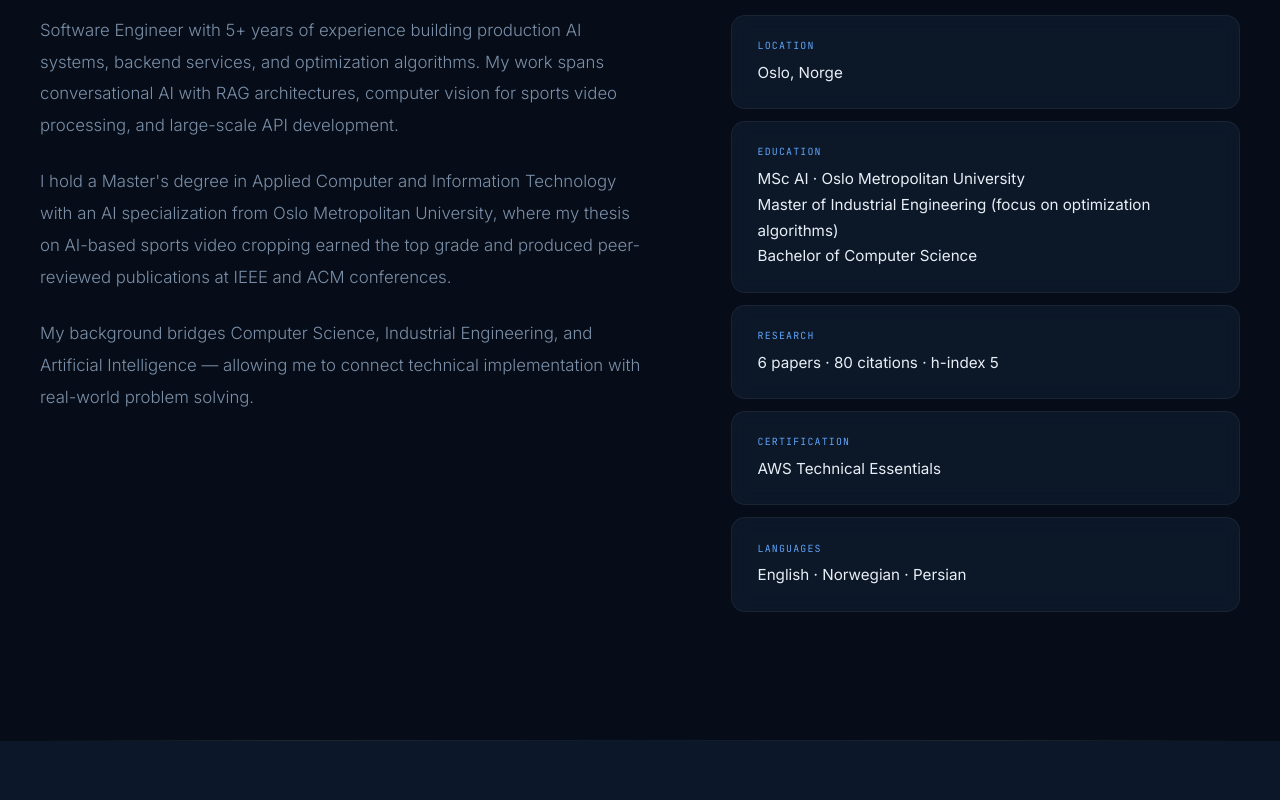
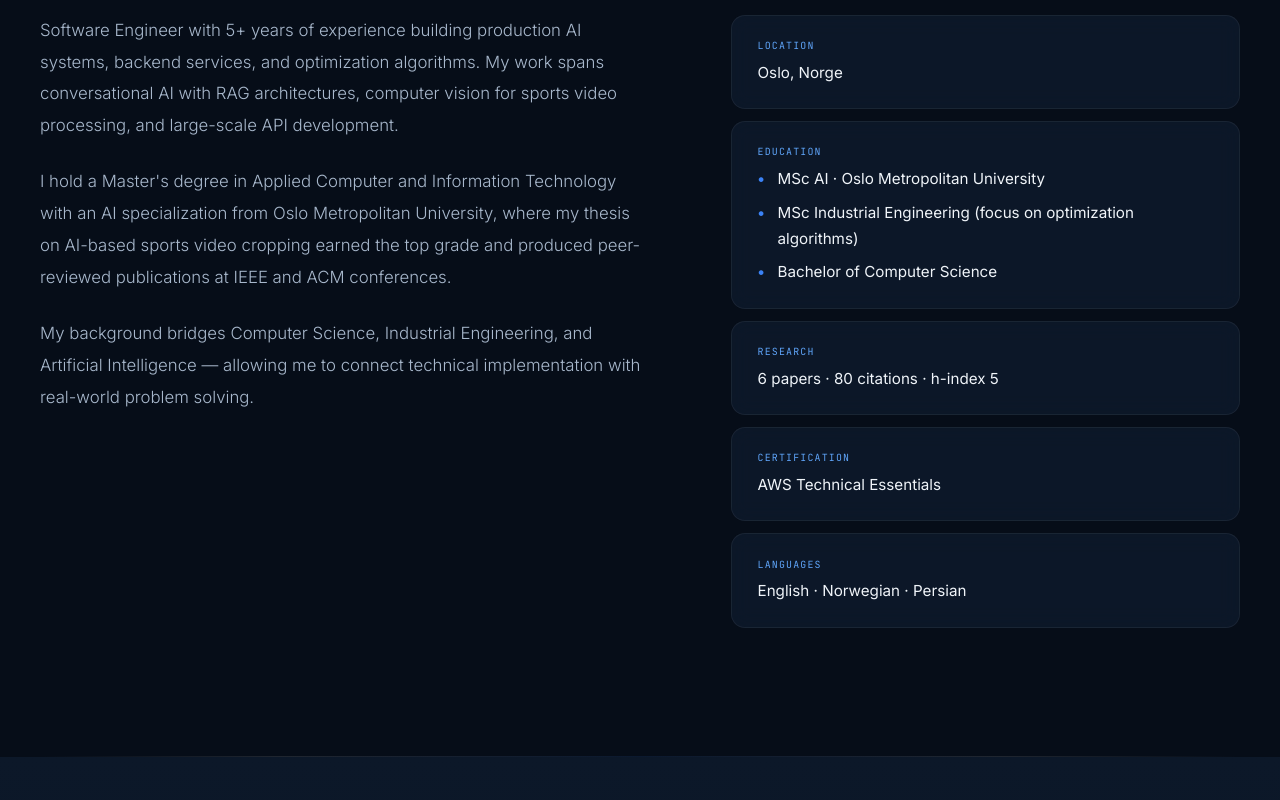
Before and after one commit to MMajidi1988/majidi.no, a plain HTML site: page index.html in a window 1280 px wide. Shown: the part 1060-1860 px from the top of the page. Drawn offline with nearby package versions, Linux system fonts and the light colour scheme.

Commit message:
address the feedbacks1

```diff
--- a/css/components/about.css
+++ b/css/components/about.css
@@ -53,3 +53,27 @@
   font-size: 0.95rem;
   font-weight: 400;
 }
+
+.acd .education-list {
+  list-style: none;
+  margin: 0;
+  padding: 0;
+}
+
+.acd .education-list li {
+  position: relative;
+  padding-left: 1.25rem;
+  margin-bottom: 0.5rem;
+}
+
+.acd .education-list li:last-child {
+  margin-bottom: 0;
+}
+
+.acd .education-list li::before {
+  content: '•';
+  position: absolute;
+  left: 0;
+  color: var(--acc);
+  font-weight: 700;
+}
--- a/css/variables.css
+++ b/css/variables.css
@@ -11,9 +11,9 @@
   --bg4: #1a2d4a;
 
   /* Text */
-  --text: #e8eef6;
-  --dim: #7b8fa8;
-  --dim2: #5a6f87;
+  --text: #f0f4f9;
+  --dim: #a8b8cc;
+  --dim2: #7b8fa8;
 
   /* Accent — blue */
   --acc: #3b82f6;
--- a/index.html
+++ b/index.html
@@ -63,12 +63,12 @@
         <div class="ag">
             <div class="at">
                 <p data-en="Software Engineer with 5+ years of experience building production AI systems, backend services, and optimization algorithms. My work spans conversational AI with RAG architectures, computer vision for sports video processing, and large-scale API development." data-no="Programvareutvikler med over 5 års erfaring innen produksjonsklare AI-systemer, backend-tjenester og optimaliseringsalgoritmer. Arbeidet mitt spenner fra konversasjons-AI med RAG-arkitekturer, computer vision for sportsvideo-prosessering, til storskala API-utvikling.">Software Engineer with 5+ years of experience building production AI systems, backend services, and optimization algorithms. My work spans conversational AI with RAG architectures, computer vision for sports video processing, and large-scale API development.</p>
-                <p data-en="I hold a Master's degree in Applied Computer and Information Technology with an AI specialization from Oslo Metropolitan University, where my thesis on AI-based sports video cropping earned the top grade and produced peer-reviewed publications at IEEE and ACM conferences." data-no="Jeg har en mastergrad i anvendt data- og informasjonsteknologi med spesialisering i AI fra OsloMet – storbyuniversitetet, hvor masteroppgaven min om AI-basert beskjæring av sportsvideoer fikk toppkarakter og resulterte i fagfellevurderte publikasjoner på IEEE- og ACM-konferanser.">I hold a Master's degree in Applied Computer and Information Technology with an AI specialization from Oslo Metropolitan University, where my thesis on AI-based sports video cropping earned the top grade and produced peer-reviewed publications at IEEE and ACM conferences.</p>
+                <p data-en="I hold a Master's degree in Applied Computer and Information Technology with an AI specialization from Oslo Metropolitan University, where my thesis on AI-based sports video cropping earned the top grade and produced peer-reviewed publications at IEEE and ACM conferences." data-no="Jeg har en mastergrad i anvendt data- og informasjonsteknologi med spesialisering i AI fra OsloMet – storbyuniversitetet, hvor masteroppgaven min om AI-basert behandling av sportsvideoer fikk toppkarakter og resulterte i fagfellevurderte publikasjoner på IEEE- og ACM-konferanser.">I hold a Master's degree in Applied Computer and Information Technology with an AI specialization from Oslo Metropolitan University, where my thesis on AI-based sports video cropping earned the top grade and produced peer-reviewed publications at IEEE and ACM conferences.</p>
                 <p data-en="My background bridges Computer Science, Industrial Engineering, and Artificial Intelligence — allowing me to connect technical implementation with real-world problem solving." data-no="Min bakgrunn bygger bro mellom informatikk, industriell ingeniørvitenskap og kunstig intelligens — noe som gjør at jeg kan koble teknisk implementering med virkelig problemløsning.">My background bridges Computer Science, Industrial Engineering, and Artificial Intelligence — allowing me to connect technical implementation with real-world problem solving.</p>
             </div>
             <div class="ac">
                 <div class="acd"><div class="cl" data-en="Location" data-no="Sted">Location</div><div class="cv">Oslo, Norge</div></div>
-                <div class="acd"><div class="cl" data-en="Education" data-no="Utdanning">Education</div><div class="cv" data-en="MSc AI · Oslo Metropolitan University<br>Master of Industrial Engineering (focus on optimization algorithms)<br>Bachelor of Computer Science" data-no="MSc AI · OsloMet – storbyuniversitetet<br>Master i industriell økonomi (fokus på optimaliseringsalgoritmer)<br>Bachelor i informatikk">MSc AI · Oslo Metropolitan University<br>Master of Industrial Engineering (focus on optimization algorithms)<br>Bachelor of Computer Science</div></div>
+                <div class="acd"><div class="cl" data-en="Education" data-no="Utdanning">Education</div><ul class="cv education-list"><li data-en="MSc AI · Oslo Metropolitan University" data-no="MSc AI · OsloMet – storbyuniversitetet">MSc AI · Oslo Metropolitan University</li><li data-en="MSc Industrial Engineering (focus on optimization algorithms)" data-no="MSc industriell ingeniørfag (fokus på optimaliseringsalgoritmer)">MSc Industrial Engineering (focus on optimization algorithms)</li><li data-en="Bachelor of Computer Science" data-no="Bachelor i informatikk">Bachelor of Computer Science</li></ul></div>
                 <div class="acd"><div class="cl" data-en="Research" data-no="Forskning">Research</div><div class="cv" data-en="6 papers · 80 citations · h-index 5" data-no="6 artikler · 80 siteringer · h-indeks 5">6 papers · 80 citations · h-index 5</div></div>
                 <div class="acd"><div class="cl" data-en="Certification" data-no="Sertifisering">Certification</div><div class="cv">AWS Technical Essentials</div></div>
                 <div class="acd"><div class="cl" data-en="Languages" data-no="Språk">Languages</div><div class="cv" data-en="English · Norwegian · Persian" data-no="Engelsk · Norsk · Persisk">English · Norwegian · Persian</div></div>
@@ -80,19 +80,19 @@
 
     <section id="experience"><div class="si reveal">
         <div class="sh"><h2 class="st" data-en="Experience" data-no="Erfaring">Experience</h2><span class="sl"></span></div>
-        <div class="ei"><div class="ed">Aug 2024 – Mar 2026</div><div><div class="er">Software Engineer</div><div class="ec">Allente AS · Oslo</div><div class="edesc"><ul>
+        <div class="ei"><div class="ed">Aug 2024 – Mar 2026</div><div><div class="er" data-en="Software Engineer" data-no="Programvareutvikler">Software Engineer</div><div class="ec">Allente AS · Oslo</div><div class="edesc"><ul>
             <li data-en="Built full-stack HR Chatbot with RAG architecture using Spring Boot, OpenAI GPT-4o, and PostgreSQL vector search, serving employees across 4 Nordic countries" data-no="Utviklet fullstack HR-chatbot med RAG-arkitektur ved bruk av Spring Boot, OpenAI GPT-4o og PostgreSQL vektorsøk, som betjener ansatte i 4 nordiske land">Built full-stack HR Chatbot with RAG architecture using Spring Boot, OpenAI GPT-4o, and PostgreSQL vector search, serving employees across 4 Nordic countries</li>
             <li data-en="Maintained partner integration system processing subscription data across 6+ streaming platforms including Amazon Prime, Viaplay, and TV2" data-no="Vedlikeholdt partnerintegrasjonssystem som behandler abonnementsdata på tvers av 6+ strømmeplattformer inkludert Amazon Prime, Viaplay og TV2">Maintained partner integration system processing subscription data across 6+ streaming platforms including Amazon Prime, Viaplay, and TV2</li>
             <li data-en="Extended API gateway with endpoints for Boost.ai chatbot and voice bot integration for customer service automation" data-no="Utvidet API-gateway med endepunkter for Boost.ai chatbot og stemmebot-integrasjon for automatisering av kundeservice">Extended API gateway with endpoints for Boost.ai chatbot and voice bot integration for customer service automation</li>
             <li data-en="Implemented GraphQL and REST APIs across microservices for customer data retrieval" data-no="Implementerte GraphQL og REST API-er på tvers av mikrotjenester for kundedatahenting">Implemented GraphQL and REST APIs across microservices for customer data retrieval</li>
         </ul></div></div></div>
-        <div class="ei"><div class="ed">Jun 2023 – Jun 2024</div><div><div class="er">AI & ML Developer</div><div class="ec">Forzasys / SimulaMet · Oslo</div><div class="edesc"><ul>
-            <li data-en="Built end-to-end SmartCrop system for automatic sports video cropping with focal point detection and social media distribution API" data-no="Utviklet ende-til-ende SmartCrop-system for automatisk beskjæring av sportsvideoer med focal point detection og API for distribusjon til sosiale medier">Built end-to-end SmartCrop system for automatic sports video cropping with focal point detection and social media distribution API</li>
+        <div class="ei"><div class="ed">Jun 2023 – Jun 2024</div><div><div class="er" data-en="AI & ML Developer" data-no="AI/ML-utvikler">AI & ML Developer</div><div class="ec">Forzasys / SimulaMet · Oslo</div><div class="edesc"><ul>
+            <li data-en="Built end-to-end SmartCrop system for automatic sports video cropping with focal point detection and social media distribution API" data-no="Utviklet ende-til-ende SmartCrop-system for automatisk behandling av sportsvideoer med focal point detection og API for distribusjon til sosiale medier">Built end-to-end SmartCrop system for automatic sports video cropping with focal point detection and social media distribution API</li>
             <li data-en="Developed Flask-based GUI for real-time video processing with interpolation and outlier configuration controls" data-no="Utviklet Flask-basert GUI for sanntids videoprosessering med interpolasjon og outlier controls">Developed Flask-based GUI for real-time video processing with interpolation and outlier configuration controls</li>
             <li data-en="Fine-tuned YOLO v8, v9, and RT-DETR models for real-time object detection achieving production-ready accuracy" data-no="Finjusterte YOLO v8, v9 og RT-DETR-modeller for real-time object detection med produksjonsklar nøyaktighet">Fine-tuned YOLO v8, v9, and RT-DETR models for real-time object detection achieving production-ready accuracy</li>
             <li data-en="Designed video processing pipeline for automatic reformatting to platform-specific aspect ratios" data-no="Designet videoprosesseringspipeline for automatisk omformatering til plattformspesifikke sideforhold">Designed video processing pipeline for automatic reformatting to platform-specific aspect ratios</li>
         </ul></div></div></div>
-        <div class="ei"><div class="ed">2017 – 2021</div><div><div class="er">Optimization Developer</div><div class="ec">Espad Company · Iran</div><div class="edesc"><ul>
+        <div class="ei"><div class="ed">2017 – 2021</div><div><div class="er" data-en="Optimization Developer" data-no="Optimaliseringsutvikler">Optimization Developer</div><div class="ec">Espad Company · Iran</div><div class="edesc"><ul>
             <li data-en="Designed metaheuristic optimization algorithms in MATLAB for emergency response routing in earthquake scenarios" data-no="Designet metaheuristiske optimaliseringsalgoritmer i MATLAB for nødhjelpsruting i jordskjelvscenarier">Designed metaheuristic optimization algorithms in MATLAB for emergency response routing in earthquake scenarios</li>
             <li data-en="Built mathematical models for logistics and resource allocation, translating complex constraints into computational solutions" data-no="Utviklet matematiske modeller for logistikk og ressursallokering, og oversatte komplekse begrensninger til beregningsløsninger">Built mathematical models for logistics and resource allocation, translating complex constraints into computational solutions</li>
         </ul></div></div></div>
@@ -123,14 +123,14 @@
             </div>
             <div class="pc">
                 <div class="pt" data-en="Optimization" data-no="Optimalisering">Optimization</div>
-                <h3 data-en="Emergency Response Routing" data-no="Nødhjelpsruting">Emergency Response Routing</h3>
+                <h3 data-en="Emergency Response Routing" data-no="Optimalisering av nødhjelpstransport">Emergency Response Routing</h3>
                 <p data-en="Metaheuristic optimization for routing emergency responders in earthquake scenarios. Mathematical models balancing response time, resource allocation, and coverage." data-no="Metaheuristisk optimalisering for ruting av nødhjelp i jordskjelvscenarier. Matematiske modeller som balanserer responstid, ressursallokering og dekning.">Metaheuristic optimization for routing emergency responders in earthquake scenarios. Mathematical models balancing response time, resource allocation, and coverage.</p>
                 <div class="tg"><span class="t">MATLAB</span><span class="t">Optimization</span><span class="t">Operations Research</span></div>
             </div>
             <div class="pc f">
                 <div class="pt" data-en="Computer Vision · Featured" data-no="Computer Vision · Fremhevet">Computer Vision · Featured</div>
                 <h3>SmartCrop — AI-Based Sports Video Cropping</h3>
-                <p data-en="End-to-end system for automatic cropping of sports videos (soccer and ice hockey) for social media. Fine-tuned YOLOv8/v9 and RT-DETR for real-time focal point detection. Built a Flask GUI with interpolation, outlier controls, and platform-specific aspect ratios. Resulted in 6 publications, 80+ citations, and a Best Paper Award nomination at ACM MMSys 2024." data-no="Ende-til-ende-system for automatisk beskjæring av sportsvideoer (fotball og ishockey) for sosiale medier. Finjusterte YOLOv8/v9 og RT-DETR for real-time focal point detection. Utviklet et Flask GUI med interpolasjon, outlier controls og plattformspesifikke sideforhold. Resulterte i 6 publikasjoner, 80+ siteringer og nominasjon til beste artikkel-pris på ACM MMSys 2024.">End-to-end system for automatic cropping of sports videos (soccer and ice hockey) for social media. Fine-tuned YOLOv8/v9 and RT-DETR for real-time focal point detection. Built a Flask GUI with interpolation, outlier controls, and platform-specific aspect ratios. Resulted in 6 publications, 80+ citations, and a Best Paper Award nomination at ACM MMSys 2024.</p>
+                <p data-en="End-to-end system for automatic cropping of sports videos (soccer and ice hockey) for social media. Fine-tuned YOLOv8/v9 and RT-DETR for real-time focal point detection. Built a Flask GUI with interpolation, outlier controls, and platform-specific aspect ratios. Resulted in 6 publications, 80+ citations, and a Best Paper Award nomination at ACM MMSys 2024." data-no="Ende-til-ende-system for automatisk behandling av sportsvideoer (fotball og ishockey) for sosiale medier. Finjusterte YOLOv8/v9 og RT-DETR for real-time focal point detection. Utviklet et Flask GUI med interpolasjon, outlier controls og plattformspesifikke sideforhold. Resulterte i 6 publikasjoner, 80+ siteringer og nominasjon til beste artikkel-pris på ACM MMSys 2024.">End-to-end system for automatic cropping of sports videos (soccer and ice hockey) for social media. Fine-tuned YOLOv8/v9 and RT-DETR for real-time focal point detection. Built a Flask GUI with interpolation, outlier controls, and platform-specific aspect ratios. Resulted in 6 publications, 80+ citations, and a Best Paper Award nomination at ACM MMSys 2024.</p>
                 <div class="tg"><span class="t">Python</span><span class="t">Flask</span><span class="t">YOLOv8/v9</span><span class="t">RT-DETR</span><span class="t">OpenCV</span></div>
                 <div class="vgl" data-en="GUI Demos" data-no="GUI-demoer">GUI Demos</div>
                 <div class="vg">
@@ -142,9 +142,9 @@
                 <div class="vgl" data-en="Output Examples" data-no="Output-eksempler">Output Examples</div>
                 <div class="vg">
                     <div class="vc"><video controls preload="metadata"><source src="assets/videos/SmartCrop - Soccer.mp4" type="video/mp4"></video>
-                    <div class="vl"><span class="dot"></span><span data-en="Football — cropped output" data-no="Fotball — beskjært output">Football — cropped output</span></div></div>
+                    <div class="vl"><span class="dot"></span><span data-en="Football — cropped output" data-no="Fotball — behandlet output">Football — cropped output</span></div></div>
                     <div class="vc"><video controls preload="metadata"><source src="assets/videos/SmartCrop - Hockey.mp4" type="video/mp4"></video>
-                    <div class="vl"><span class="dot"></span><span data-en="Ice Hockey — cropped output" data-no="Ishockey — beskjært output">Ice Hockey — cropped output</span></div></div>
+                    <div class="vl"><span class="dot"></span><span data-en="Ice Hockey — cropped output" data-no="Ishockey — behandlet output">Ice Hockey — cropped output</span></div></div>
                 </div>
             </div>
         </div>
```
